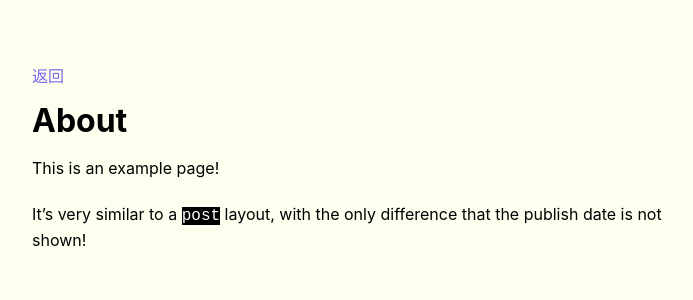
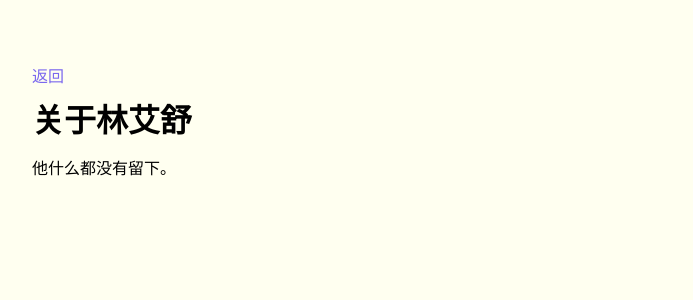
Before and after one commit to salingerlin/salingerlin.github.io, a Jekyll site: the page built from about.md, in a window 1280 px wide. Shown: the top 300 px of the page, without its empty margins (288-981 px from the left). Built offline with Jekyll 4.4.1, drawn with Linux system fonts in a browser that asks for light colours.

Commit message:
Update about.md

```diff
--- a/about.md
+++ b/about.md
@@ -1,8 +1,6 @@
 ---
 layout: page
-title: About
+title: 关于林艾舒
 ---
 
-This is an example page!
-
-It's very similar to a `post` layout, with the only difference that the publish date is not shown!
+他什么都没有留下。
```
